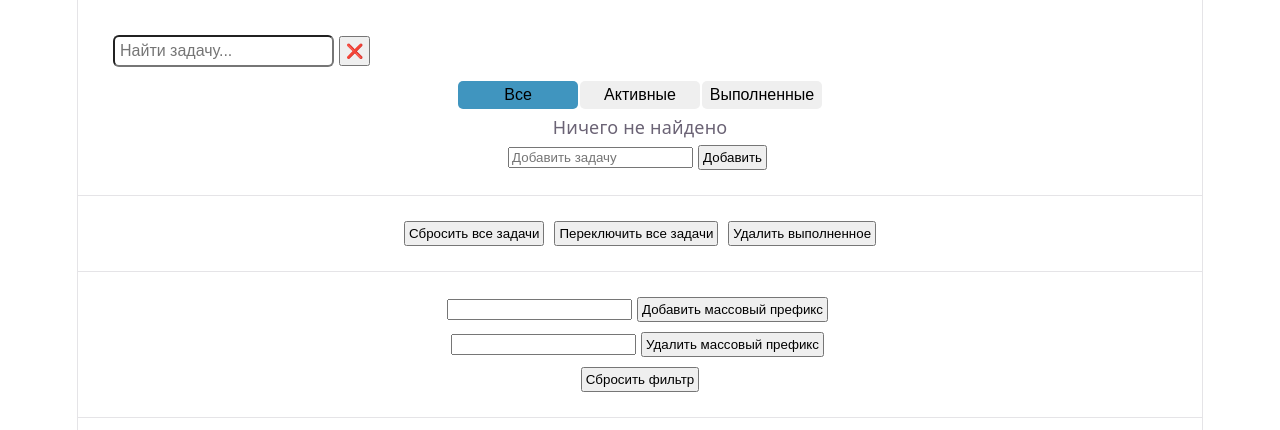
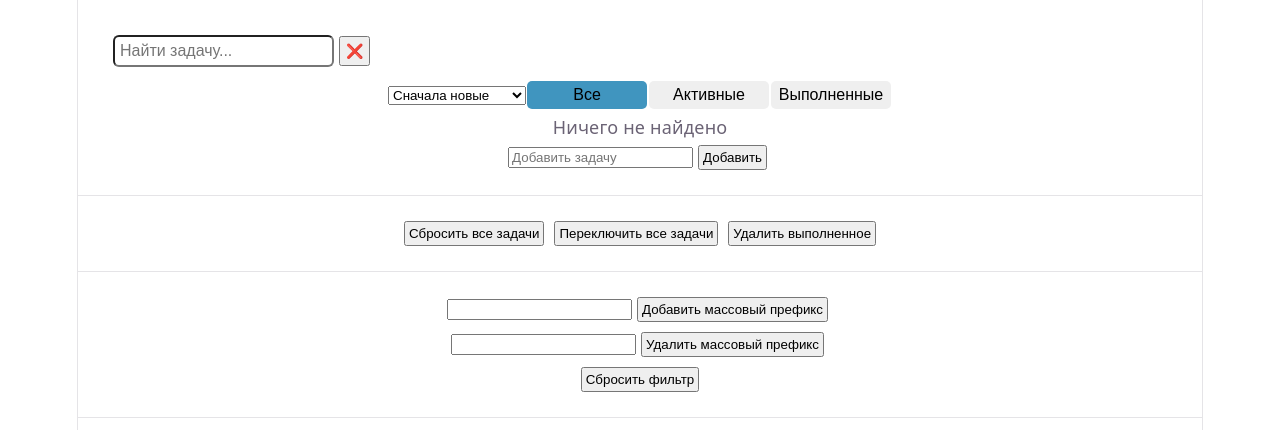
Before and after one commit to vadimk321/ToDoList-React, a React (Vite) app: page / in a window 1280 px wide. Shown: the top 430 px of the page. Built offline with nearby package versions, Linux system fonts and the light colour scheme.

Commit message:
Add sort

```diff
--- a/src/App.jsx
+++ b/src/App.jsx
@@ -25,7 +25,8 @@ function App() {
   const [filters, setFilters] = useState({
     prefix: null,
     status: 'all',
-    search: ''
+    search: '',
+    sort: 'newest'
   });
 
 
@@ -87,6 +88,19 @@ function App() {
             search: ''
           }))}>❌</button>
       </div>
+      <select
+        value={filters.sort}
+        onChange={(e) => {
+          setFilters(prev => ({
+            ...prev,
+            sort: e.target.value
+          }))
+        }}>
+        <option value="newest">Сначала новые</option>
+        <option value="oldest">Сначала старые</option>
+        <option value="az">По алфавиту (A-Z)</option>
+        <option value="za">По алфавиту (Z-A)</option>
+      </select>
       <button
         className={`tabs-filters ${filters.status === 'all' ? 'active' : ''}`}
         onClick={() => setFilters(prev => ({
@@ -111,6 +125,7 @@ function App() {
         })) }>
         Выполненные
       </button>
+
       {filters.prefix ? <hr /> : null}
       {filters.prefix ? <h2 className="filter-prefix">Задачи с тегом {filters.prefix}</h2> : null}
           <TaskList
--- a/src/TaskList.jsx
+++ b/src/TaskList.jsx
@@ -28,7 +28,7 @@ function TaskList(props){
 
 
   const filteredTasks = useMemo(() => {
-    let result = tasks;
+    let result = [...tasks];
 
 
     // Фильтр по префиксу
@@ -45,11 +45,27 @@ function TaskList(props){
     // Фильтр по поиску
     if (filters.search) {
       result = result.filter(task => task.text.toLowerCase().includes(filters.search.toLowerCase().trim()));
-  }
+    }
 
+    // Сортировка
+    if (filters.sort === 'az') {
+      result.sort((a, b) => a.text.localeCompare(b.text));
+    }
+
+    if (filters.sort === 'za') {
+      result.sort((a, b) => b.text.localeCompare(a.text));
+    }
+
+    if (filters.sort === 'newest') {
+      result.sort((a, b) => b.id - a.id);
+    }
+
+    if (filters.sort === 'oldest') {
+      result.sort((a, b) => a.id - b.id);
+    }
 
     return result
-  }, [tasks, filters.status, filters.prefix, filters.search]);
+  }, [tasks, filters.status, filters.prefix, filters.search, filters.sort]);
 
 
   return (
```
